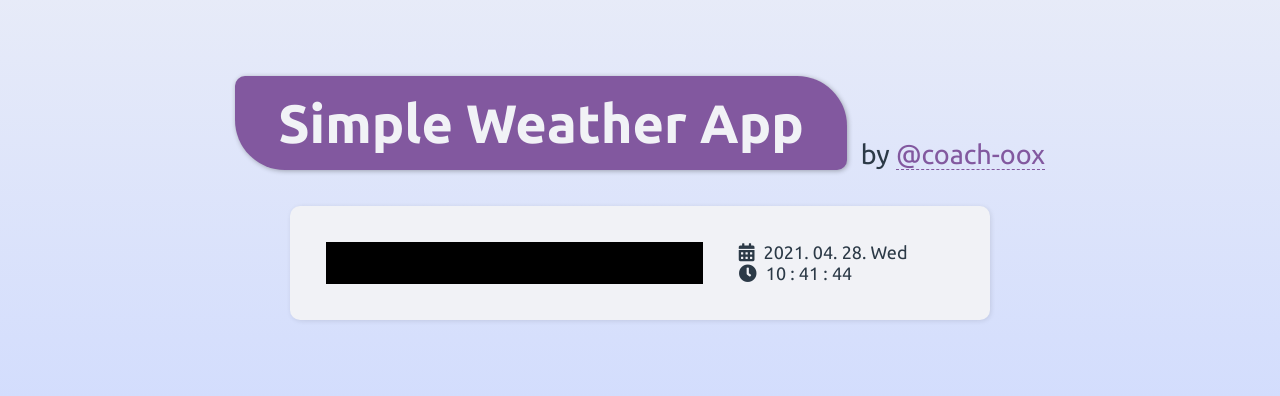
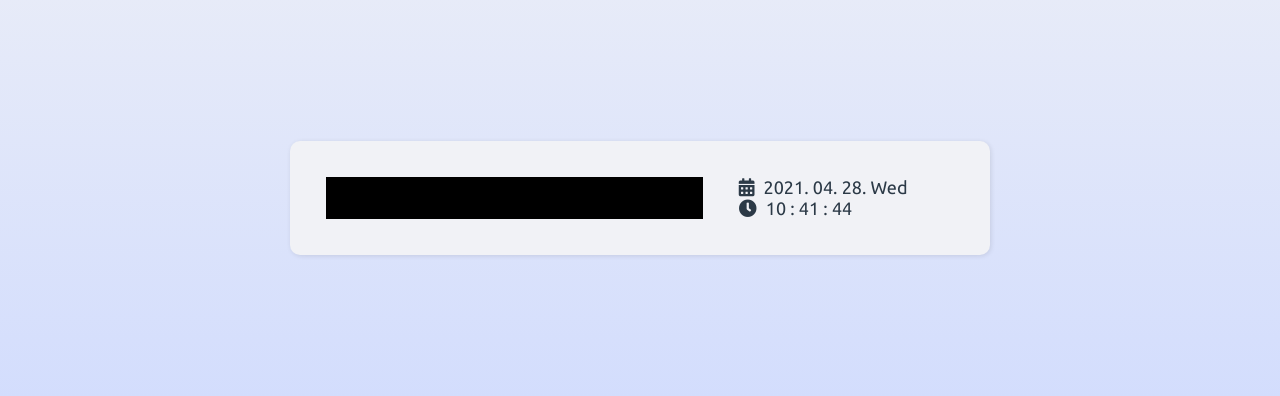
Before and after one commit to coach-oox/weather-app, a website: page index.html in a window 1280 px wide. Shown: the part 202-598 px from the top of the page. Drawn offline with Linux system fonts and the light colour scheme.

Commit message:
Remove Header

```diff
--- a/index.html
+++ b/index.html
@@ -14,10 +14,6 @@
         <title>Weather App @coach-oox</title>
     </head>
     <body>
-        <div class="header">
-            <h2>Simple Weather App</h2>
-            <span>by <a href="https://github.com/coach-oox">@coach-oox</a></span>
-        </div>
         <div class="container">
             <!-- weather theme -->
             <div class="theme"></div>
--- a/src/js/calendar.js
+++ b/src/js/calendar.js
@@ -28,9 +28,9 @@ function getTime() {
 
     timeField.innerHTML =
         timeIcon +
-        `${hour < 10 ? `0${hour}` : `${hour}`} : ${min < 10 ? `0${min}` : `${min}`} : ${
-            sec < 10 ? `0${sec}` : `${sec}`
-        }`;
+        `${hour < 10 ? `0${hour}` : `${hour}`} : ${
+            min < 10 ? `0${min}` : `${min}`
+        } : ${sec < 10 ? `0${sec}` : `${sec}`}`;
 }
 
 function main() {
--- a/src/scss/style.scss
+++ b/src/scss/style.scss
@@ -95,6 +95,7 @@ i {
     .temp {
         font-size: 3.5em;
         font-weight: bold;
+        margin-right: 0.5em;
     }
 
     img {
```
Also changed, not shown: src/css/style.css, 1 other file.
